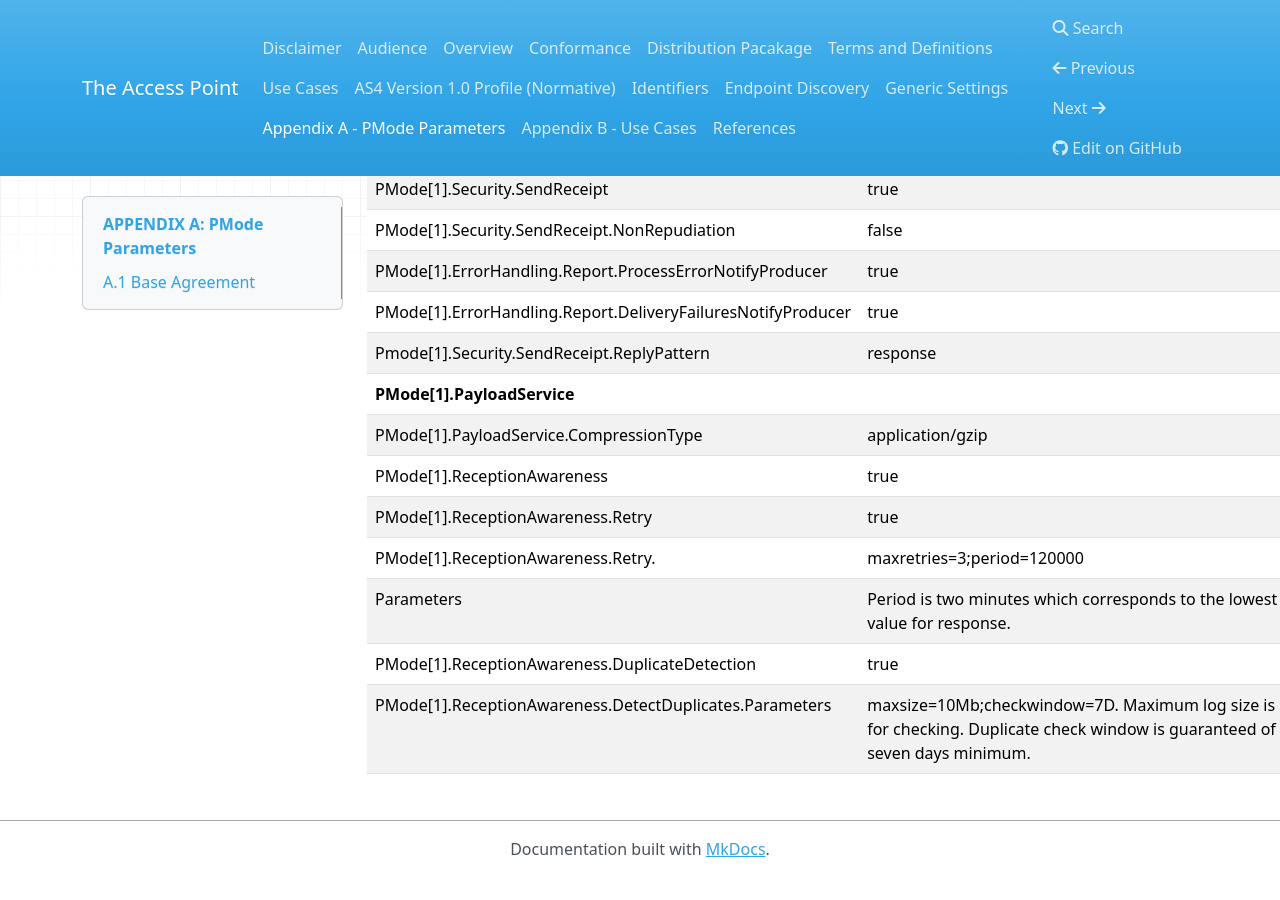
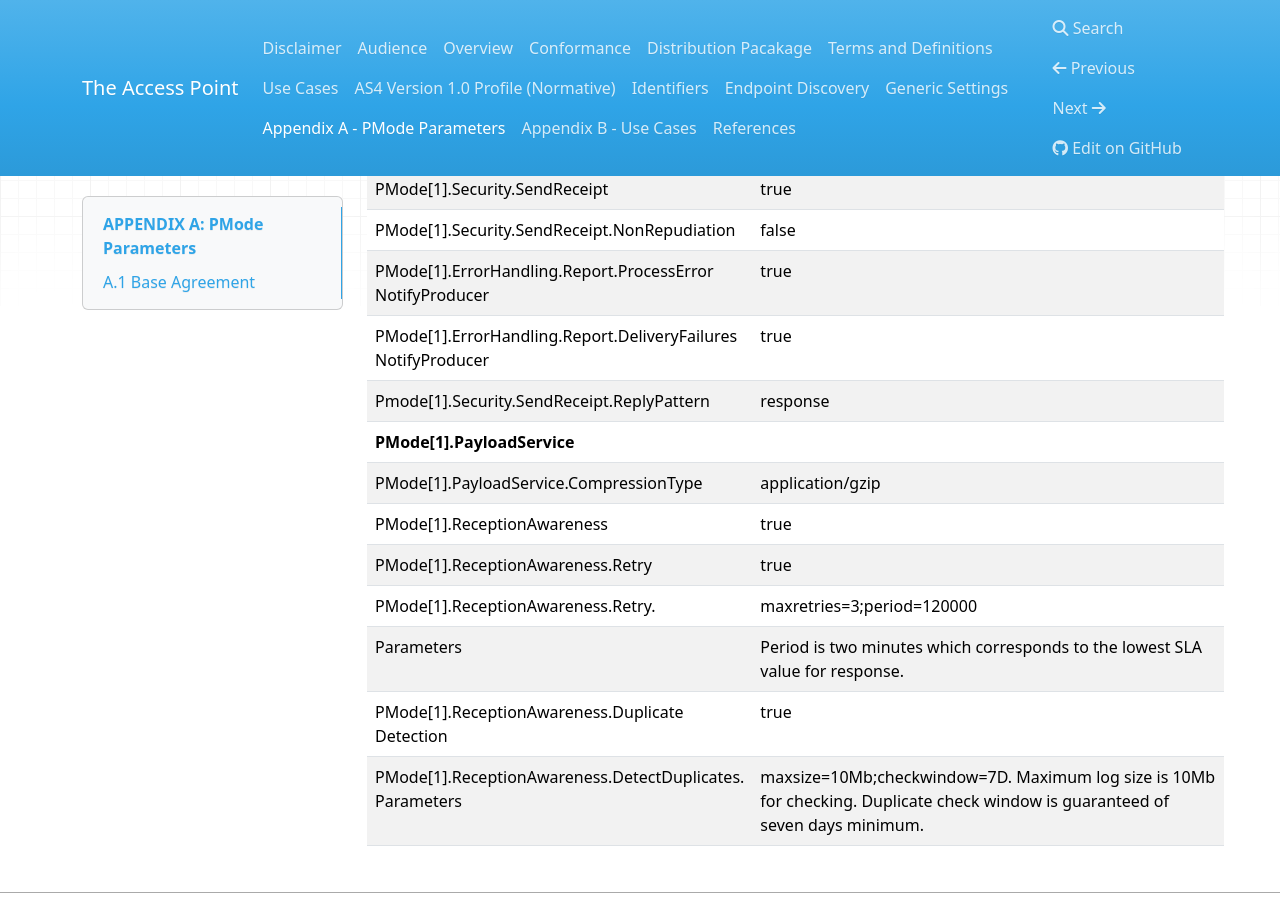
Before and after one commit to Digital-Business-Council/Access-Point, an MkDocs documentation site: the page built from docs/appendix_A.md, in a window 1280 px wide and 900 px high, scrolled down 1095 px. Built offline with MkDocs 1.6.1, drawn with Linux system fonts in a browser that asks for light colours; nearby versions of some CDN libraries; old or Windows-style settings are respelled for this version of MkDocs; before the commit the page ends 1972 px from its top, so only the background shows below that.

Commit message:
Update appendix_A.md

```diff
--- a/docs/appendix_A.md
+++ b/docs/appendix_A.md
@@ -25,8 +25,8 @@ PMode[1].ErrorHandling.Report.AsResponse | true |
 PMode[1].Security.PModeAuthorize | false |
 PMode[1].Security.SendReceipt | true |
 PMode[1].Security.SendReceipt.NonRepudiation | false |
-PMode[1].ErrorHandling.Report.ProcessErrorNotifyProducer | true |
-PMode[1].ErrorHandling.Report.DeliveryFailuresNotifyProducer | true |
+PMode[1].ErrorHandling.Report.ProcessError NotifyProducer | true |
+PMode[1].ErrorHandling.Report.DeliveryFailures NotifyProducer | true |
 Pmode[1].Security.SendReceipt.ReplyPattern | response |
 **PMode[1].PayloadService** | |
 PMode[1].PayloadService.CompressionType | application/gzip |
@@ -34,5 +34,5 @@ PMode[1].ReceptionAwareness | true |
 PMode[1].ReceptionAwareness.Retry | true |
 PMode[1].ReceptionAwareness.Retry.| maxretries=3;period=120000 |
 Parameters | Period is two minutes which corresponds to the lowest SLA value for response. |
-PMode[1].ReceptionAwareness.DuplicateDetection | true |
-PMode[1].ReceptionAwareness.DetectDuplicates.Parameters | maxsize=10Mb;checkwindow=7D. Maximum log size is 10Mb for checking. Duplicate check window is guaranteed of seven days minimum.
+PMode[1].ReceptionAwareness.Duplicate Detection | true |
+PMode[1].ReceptionAwareness.DetectDuplicates. Parameters | maxsize=10Mb;checkwindow=7D. Maximum log size is 10Mb for checking. Duplicate check window is guaranteed of seven days minimum.
```
